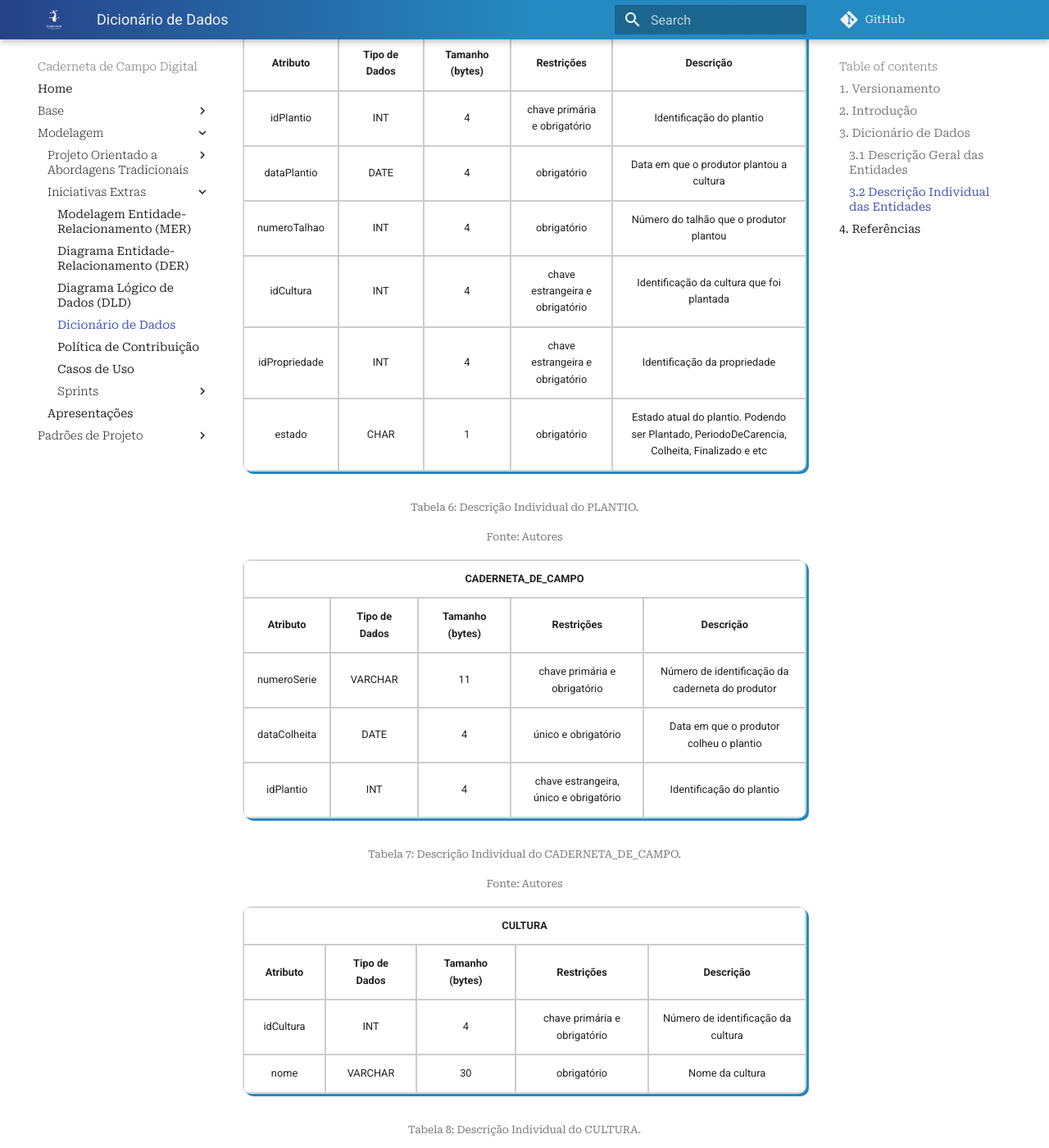
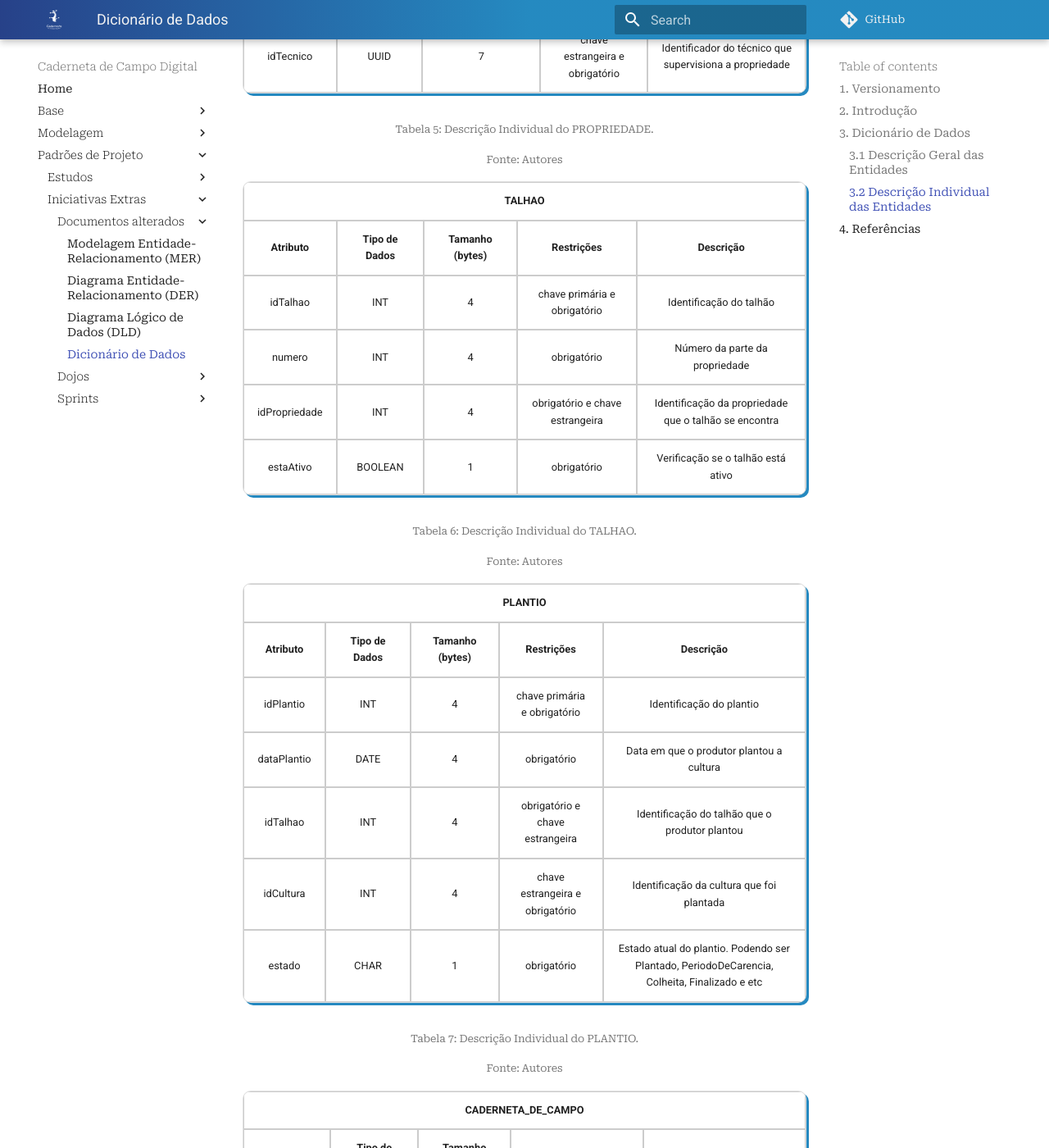
Before and after one commit to UnBArqDsw2021-2/2021.2_G4_CadernetaDeCampoDigital_docs, an MkDocs documentation site: the page built from docs/modelagem/extras/dicionario_dados.md, in a window 1280 px wide and 1400 px high, scrolled down 4894 px. Shown: the whole window at 82% size. Built offline with MkDocs 1.6.1 and Material for MkDocs 9.7.7, drawn with Linux system fonts in a browser that asks for light colours; comment, search, counter and statistics services are not loaded; some of the changed text lies outside the part shown.

Commit message:
Adição da Entidade Talhão (#100)
* #91 Adicionando entidade talhao e seus relacionamentos no mer e der

* #91 corrigindo mer e der

* #91 Adicionando talhao no dld e dicionario

* #91 Adicionando talhao no diagrama de classes

* #91 Corrigindo erro pós-review

* #91 Adicionando documentos alterados na iniciativa extra desta entrega

* #91 Adicionando revisão por pares

Co-authored-by: Rafael Ramos <rafael.cleydson@gmail.com>
Co-authored-by: Rafael Ramos <74625814+RcleydsonR@users.noreply.github.com>

```diff
--- a/docs/modelagem/extras/dicionario_dados.md
+++ b/docs/modelagem/extras/dicionario_dados.md
@@ -11,7 +11,9 @@
 | 1.2    | 17/02/2022 | Adição do dicionário individual | Eduardo e Thiago      |
 | 1.3    | 18/02/2022 | Adição da introdução            | Thiago                |
 | 1.4    | 20/02/2022 | Renomeando casa para numero     | Thiago                |
-| 1.5    | 20/02/2022 | Revisão por pares               | Brenno e Vitor Lamego |
+| 1.4.1  | 20/02/2022 | Revisão por pares               | Brenno e Vitor Lamego |
+| 1.5    | 05/03/2022 | Adição da entidade talhão e seus relacionamentos | Thiago              |
+| 1.5.1 | 07/03/2022 | Revisão por pares                 | João Pedro Moura e Denniel William |
 
 ## 2. Introdução
 
@@ -61,10 +63,20 @@
     <td>Cadastro da caderneta de campo que o produtor faz do plantio</td>
   </tr>
   <tr>
+    <td rowspan="2">TALHAO</td>
+    <td>PROPRIEDADE</td>
+    <td>pertence</td>
+    <td rowspan="2">Cadastro de um talhão da propriedade</td>
+    <tr>
+      <td>PLANTIO</td>
+      <td>plantado</td>
+    </tr>
+  </tr>
+  <tr>
     <td rowspan="4">PLANTIO</td>
     <td>CADERNETA_DE_CAMPO</td>
     <td>registra</td>
-    <td rowspan="4">Cadastro de uma plantação da propriedade</td>
+    <td rowspan="4">Cadastro de uma plantação</td>
     <tr>
       <td>CULTURA</td>
       <td>possui</td>
@@ -74,8 +86,8 @@
       <td>contem</td>
     </tr>
     <tr>
-      <td>PROPRIEDADE</td>
-      <td>pertence</td>
+      <td>TALHAO</td>
+      <td>plantado</td>
     </tr>
   </tr>
   <tr>
@@ -358,6 +370,49 @@
 
 <table id="dict">
   <tr>
+    <th colspan="6">TALHAO</th>
+  <tr>
+  <tr>
+    <th>Atributo</th>
+    <th>Tipo de Dados</th>
+    <th>Tamanho (bytes)</th>
+    <th>Restrições</th>
+    <th>Descrição</th>
+  </tr>
+  <tr>
+    <td>idTalhao</td>
+    <td>INT</td>
+    <td>4</td>
+    <td>chave primária e obrigatório</td>
+    <td>Identificação do talhão</td>
+  <tr>
+  </tr>
+    <td>numero</td>
+    <td>INT</td>
+    <td>4</td>
+    <td>obrigatório</td>
+    <td>Número da parte da propriedade</td>
+  </tr>
+  <tr>
+    <td>idPropriedade</td>
+    <td>INT</td>
+    <td>4</td>
+    <td>obrigatório e chave estrangeira</td>
+    <td>Identificação da propriedade que o talhão se encontra</td>
+  </tr>
+  <tr>
+    <td>estaAtivo</td>
+    <td>BOOLEAN</td>
+    <td>1</td>
+    <td>obrigatório</td>
+    <td>Verificação se o talhão está ativo</td>
+  </tr>
+</table>
+<h6 align = "center">Tabela 6: Descrição Individual do TALHAO.</h6>
+<h6 align = "center">Fonte: Autores</h6>
+
+<table id="dict">
+  <tr>
     <th colspan="6">PLANTIO</th>
   <tr>
   <tr>
@@ -382,11 +437,11 @@
     <td>Data em que o produtor plantou a cultura</td>
   </tr>
   <tr>
-    <td>numeroTalhao</td>
+    <td>idTalhao</td>
     <td>INT</td>
     <td>4</td>
-    <td>obrigatório</td>
-    <td>Número do talhão que o produtor plantou</td>
+    <td>obrigatório e chave estrangeira</td>
+    <td>Identificação do talhão que o produtor plantou</td>
   </tr>
   <tr>
     <td>idCultura</td>
@@ -396,13 +451,6 @@
     <td>Identificação da cultura que foi plantada</td>
   </tr>
   <tr>
-    <td>idPropriedade</td>
-    <td>INT</td>
-    <td>4</td>
-    <td>chave estrangeira e obrigatório</td>
-    <td>Identificação da propriedade</td>
-  </tr>
-  <tr>
     <td>estado</td>
     <td>CHAR</td>
     <td>1</td>
@@ -410,7 +458,7 @@
     <td>Estado atual do plantio. Podendo ser Plantado, PeriodoDeCarencia, Colheita, Finalizado e etc</td>
   </tr>
 </table>
-<h6 align = "center">Tabela 6: Descrição Individual do PLANTIO.</h6>
+<h6 align = "center">Tabela 7: Descrição Individual do PLANTIO.</h6>
 <h6 align = "center">Fonte: Autores</h6>
 
 <table id="dict">
@@ -446,7 +494,7 @@
     <td>Identificação do plantio</td>
   </tr>
 </table>
-<h6 align = "center">Tabela 7: Descrição Individual do CADERNETA_DE_CAMPO.</h6>
+<h6 align = "center">Tabela 8: Descrição Individual do CADERNETA_DE_CAMPO.</h6>
 <h6 align = "center">Fonte: Autores</h6>
 
 <table id="dict">
@@ -475,7 +523,7 @@
     <td>Nome da cultura</td>
   </tr>
 </table>
-<h6 align = "center">Tabela 8: Descrição Individual do CULTURA.</h6>
+<h6 align = "center">Tabela 9: Descrição Individual do CULTURA.</h6>
 <h6 align = "center">Fonte: Autores</h6>
 
 <table id="dict">
@@ -511,7 +559,7 @@
     <td>Número de identificação do tipo do agrotóxico</td>
   </tr>
 </table>
-<h6 align = "center">Tabela 9: Descrição Individual do AGROTOXICO.</h6>
+<h6 align = "center">Tabela 10: Descrição Individual do AGROTOXICO.</h6>
 <h6 align = "center">Fonte: Autores</h6>
 
 <table id="dict">
@@ -540,7 +588,7 @@
     <td>Nome do tipo do agrotóxico</td>
   </tr>
 </table>
-<h6 align = "center">Tabela 10: Descrição Individual do TIPO_AGROTOXICO.</h6>
+<h6 align = "center">Tabela 11: Descrição Individual do TIPO_AGROTOXICO.</h6>
 <h6 align = "center">Fonte: Autores</h6>
 
 ## 4. Referências
--- a/mkdocs.yml
+++ b/mkdocs.yml
@@ -98,6 +98,11 @@ nav:
     # - Aplicação:
     #   - ...
     - Iniciativas Extras:
+      - Documentos alterados:
+        - Modelagem Entidade-Relacionamento (MER): modelagem/extras/mer.md
+        - Diagrama Entidade-Relacionamento (DER): modelagem/extras/der.md
+        - Diagrama Lógico de Dados (DLD): modelagem/extras/dld.md
+        - Dicionário de Dados: modelagem/extras/dicionario_dados.md
       - Dojos:
         - Backend (Django): dojos/backend.md
         - Mobile (Flutter): dojos/mobile.md
```
Also changed, not shown: docs/modelagem/estatica/diagrama_de_classes.md (+13 -2 lines), docs/modelagem/extras/der.md (+14 -7 lines), docs/modelagem/extras/dld.md (+9 -1 lines), docs/modelagem/extras/mer.md (+18 -11 lines), docs/assets/modelagem/estatica/diagramaClasseV2.svg (added), docs/assets/modelagem/extras/derV2.png (added), docs/assets/modelagem/extras/dldV2.png (added).
